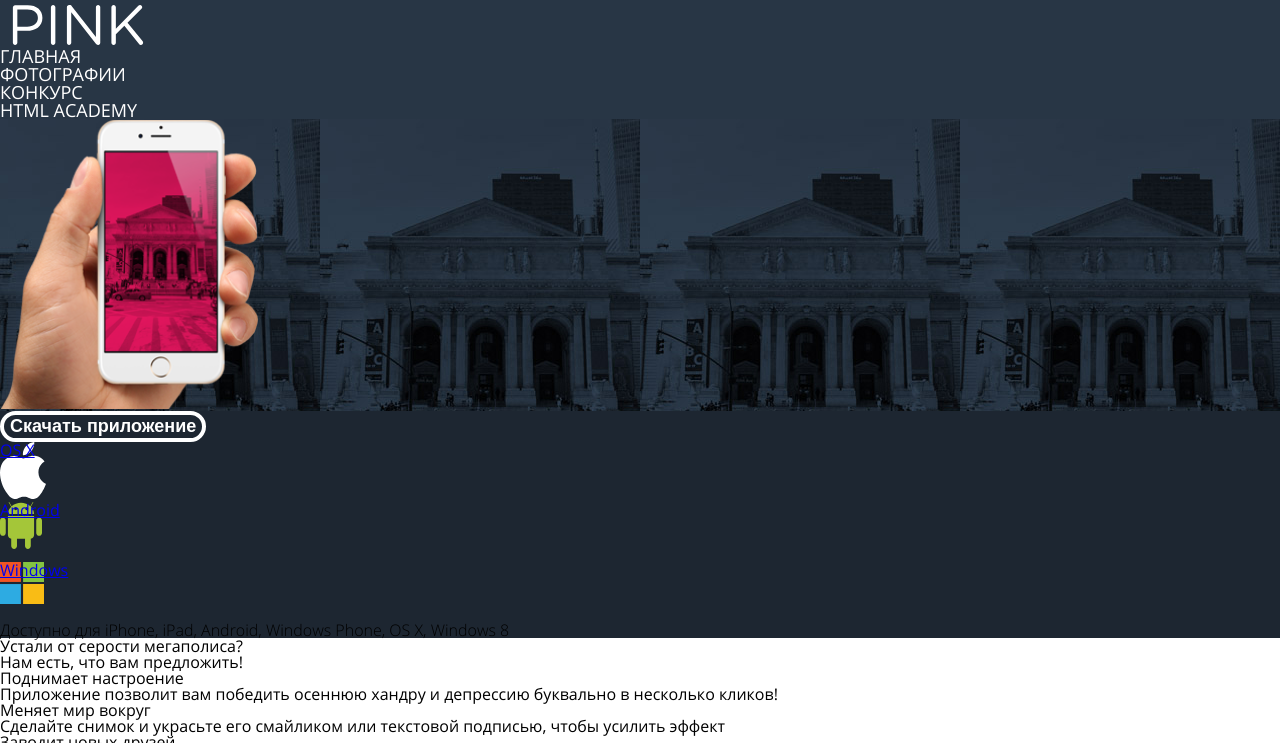
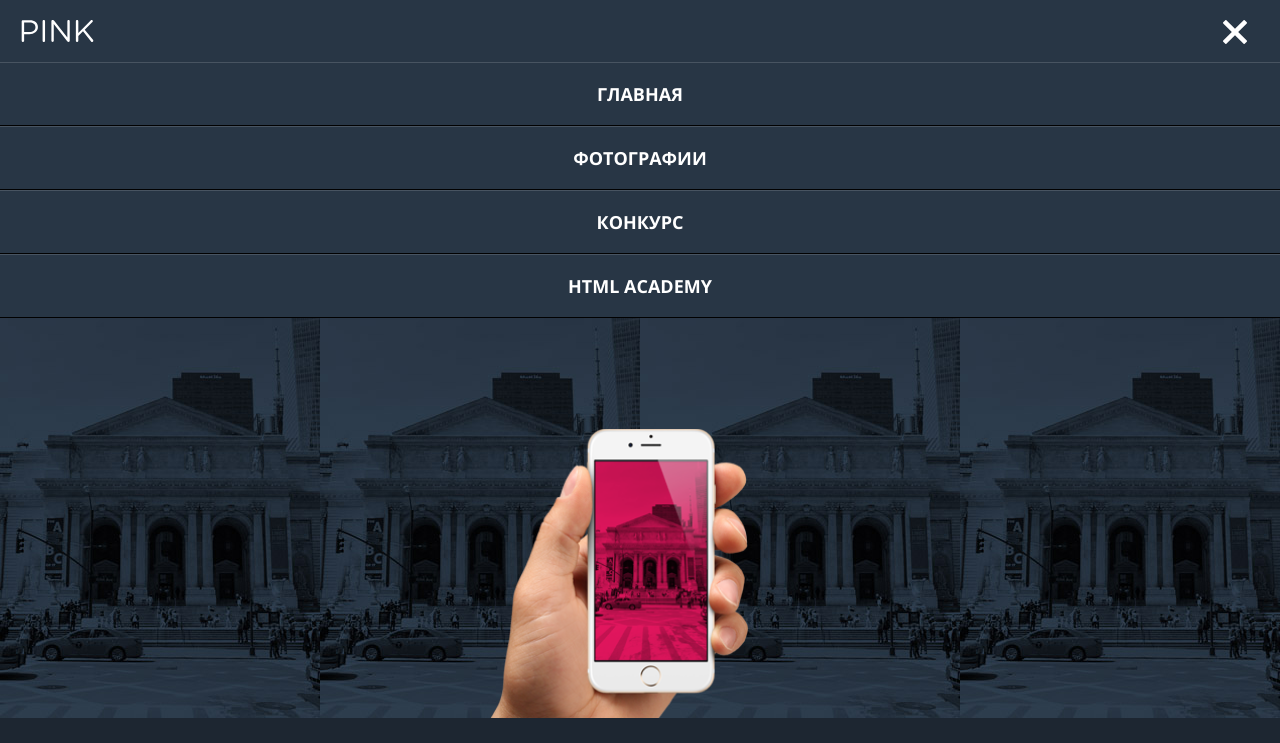
Before and after one commit to sitesmake/663115-pink-16, a website: page source/index.html in a window 1280 px wide. Shown: the top 743 px of the page. Drawn offline with nearby package versions, Linux system fonts and the light colour scheme; files that its build step writes are made by us from their sources; files whose address does not match are found by name.

Commit message:
Page header scss

```diff
--- a/source/index.html
+++ b/source/index.html
@@ -9,10 +9,14 @@
     <header class="page-header">
       <div class="page-header__top top">
         <a class="top__logo">
-          <img class="top__logo-image" src="/img/logo-pink-white-mobile.svg" width="146" height="40" alt="Логотип Pink">
+          <img class="top__logo-image" src="/img/logo-pink-white-mobile.svg" width="75" height="22" alt="Логотип Pink">
         </a>
 
-        <button class="top__menu-toggle" type="button">Открыть/закрыть меню</button>
+        <button class="top__menu-toggle" type="button">
+          <!-- <img class="top__menu-image--burger" src="/img/icon-menu-burger.svg" alt=""> -->
+          <img class="top__menu-image--cross" src="/img/icon-menu-cross.svg" alt="">
+          Открыть/закрыть меню
+        </button>
       </div>
 
       <nav class="page-header__main-nav main-nav">
--- a/source/sass/jumbotron.scss
+++ b/source/sass/jumbotron.scss
@@ -4,6 +4,19 @@
 
   &__visual {
     background-image: url(/img/bg-back-mobile@1x.jpg);
+    height: 400px;
+    text-align: center;
+    position: relative;
+  }
+
+  &__in-action-image {
+    position: absolute;
+    bottom: 0px;
+    margin: 0 -150px;
+  }
+
+  &__links {
+    padding-top: 28px;
   }
 
   &__download-button {
--- a/source/sass/main-nav.scss
+++ b/source/sass/main-nav.scss
@@ -1,5 +1,17 @@
 .main-nav {
+  &__element {
+    text-align: center;
+    border-bottom: 1px solid #010101;
+    border-top: 1px solid #485461;
+  }
+
   &__link {
+    display: block;
+    position: relative;
+    padding-top: 18px;
+    padding-bottom: 18px;
+    line-height: 26px;
+    font-weight: bold;
     color: $secondary-color;
     text-decoration: none;
     text-transform: uppercase;
--- a/source/sass/page-header.scss
+++ b/source/sass/page-header.scss
@@ -2,7 +2,12 @@
   background-color: $primary-color;
 
   &__top {
-    padding-left: 5px;
-    padding-top: 5px;
+    padding-left: 20px;
+    padding-right: 20px;
+    position: relative;
+  }
+
+  &__main-nav {
+    padding-top: 62px;
   }
 }
--- a/source/sass/top.scss
+++ b/source/sass/top.scss
@@ -1,9 +1,19 @@
 .top {
+  &__logo {
+    position: absolute;
+    margin-top: 20px;
+    margin-bottom: 20px;
+  }
+
   &__menu-toggle {
-    background: url('/img/icon-menu-cross.svg');
-    background-repeat: no-repeat;
     border: none;
+    background: transparent;
     font-size: 0;
     padding: 0;
+    position: absolute;
+    right: 20px;
+    top: 20px;
+    width: 50px;
+    height: 24px;
   }
 }
```
